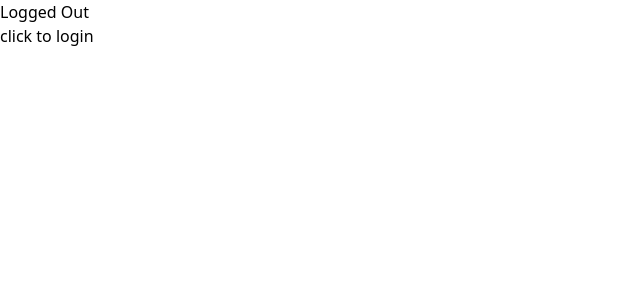
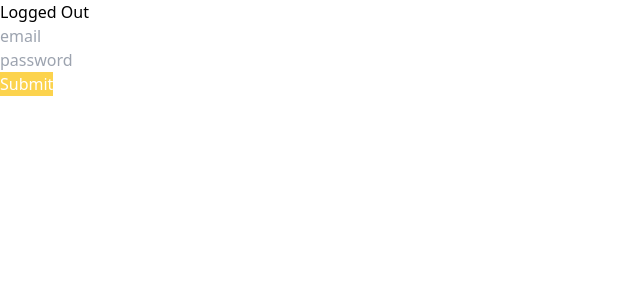
Before and after one commit to summerbreeze0323/nuber-eats-frontend, a React (Create React App) app: page / in a window 1280 px wide. Shown: the top 300 px of the page, without its empty margins (0-640 px from the left). Built offline with nearby package versions, Linux system fonts and the light colour scheme.

Commit message:
React Hook Form

```diff
--- a/package.json
+++ b/package.json
@@ -14,6 +14,7 @@
     "graphql": "^15.5.0",
     "react": "^17.0.1",
     "react-dom": "^17.0.1",
+    "react-hook-form": "^6.15.4",
     "react-router-dom": "^5.2.0",
     "react-scripts": "4.0.3",
     "tailwindcss": "^2.0.3",
--- a/src/routers/logged-out-router.tsx
+++ b/src/routers/logged-out-router.tsx
@@ -1,15 +1,43 @@
 import React from 'react';
-import { isLoggedInVal } from '../apollo';
+import { useForm } from 'react-hook-form';
 
 export const LoggedOutRouter = () => {
-  const onClick = () => {
-    isLoggedInVal(true);
-  }
+  const { register, watch, handleSubmit, errors } = useForm();
+
+  const onSubmit = () => {
+    console.log(watch());
+  };
+
+  const onInvalid = () => {
+    console.log('cant create account');
+    console.log(errors);
+  };
 
   return (
     <div>
       <h1>Logged Out</h1>
-      <button onClick={onClick}>click to login</button>
+      <form onSubmit={handleSubmit(onSubmit, onInvalid)}>
+        <div>
+          <input
+            type="email"
+            name="email"
+            ref={register({
+              required: "This is required",
+              pattern: /^[A-Za-z0-9._%+-]+@gmail.com$/
+            })}
+            placeholder="email"
+          />
+        </div>
+        <div>
+          <input
+            type="password"
+            name="password"
+            ref={register({ required: true })}
+            placeholder="password"
+          />
+        </div>
+        <button className="bg-yellow-300 text-white">Submit</button>
+      </form>
     </div>
   )
 };
```
Also changed, not shown: 1 other file (tests, documents, lock files or other folders).
